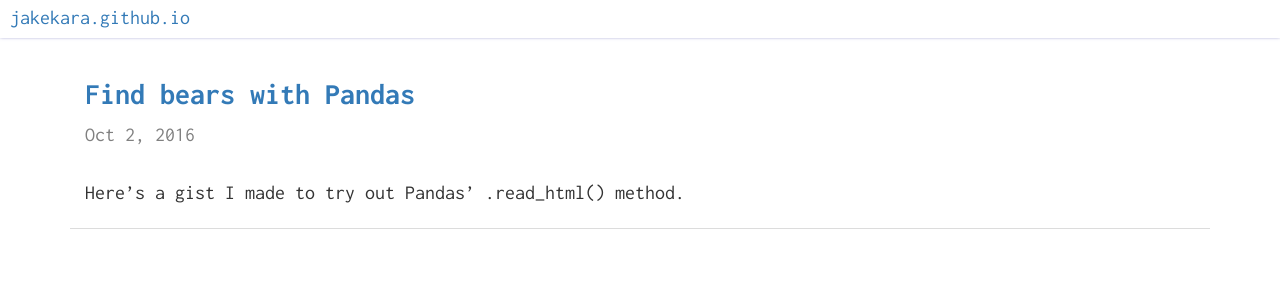
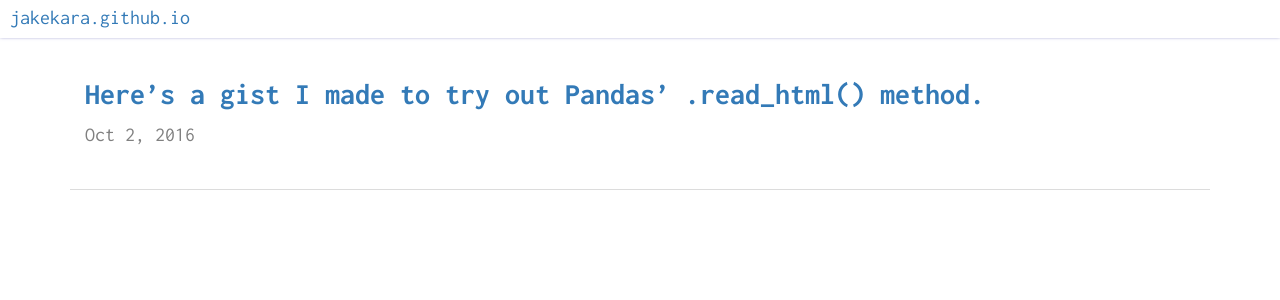
Before and after one commit to jakekara/jakekara.github.io-old, a Jekyll site: the page built from index.html, in a window 1280 px wide. Shown: the top 300 px of the page. Built offline with Jekyll 4.4.1, drawn with Linux system fonts in a browser that asks for light colours; nearby versions of some CDN libraries.

Commit message:
Made index show excerpts, not boring title + excerpt + date. More twitterlike

```diff
--- a/_layouts/base.html
+++ b/_layouts/base.html
@@ -3,14 +3,12 @@
 <html>
   <head>
     <title>{{page.title}}</title>
-
     <!-- jQuery  -->
     <script   src="https://code.jquery.com/jquery-3.1.1.min.js"   integrity="sha256-hVVnYaiADRTO2PzUGmuLJr8BLUSjGIZsDYGmIJLv2b8="   crossorigin="anonymous"></script>
     <!-- Bootstrap -->
     <link rel="stylesheet" href="https://maxcdn.bootstrapcdn.com/bootstrap/3.3.7/css/bootstrap.min.css">
     <script src="https://maxcdn.bootstrapcdn.com/bootstrap/3.3.7/js/bootstrap.min.js"></script>
-
-
+    <meta name="viewport" content="width=device-width, initial-scale=1">
     <!-- my css -->
     <link rel="stylesheet" href="{{base}}/css/jk2016.css">
   </head>
--- a/index.html
+++ b/index.html
@@ -9,11 +9,11 @@ layout: base
       <div class="col-xs-12 story-preview">
         <h2>
           <a class="post-link" href="{{ post.url | prepend: site.baseurl }}">
-	    {{ post.title | escape }}
+	    {{ post.excerpt }}
 	  </a>
         </h2>
         <div class="post-meta">{{ post.date | date: "%b %-d, %Y" }}</div>
-	<div class="post-excerpt">{{post.excerpt}}</div>
+	<!-- <div class="post-excerpt">{{post.excerpt}}</div> -->
       </div>
     {% endfor %}
   </div>
```
Also changed, not shown: 6 other files.
